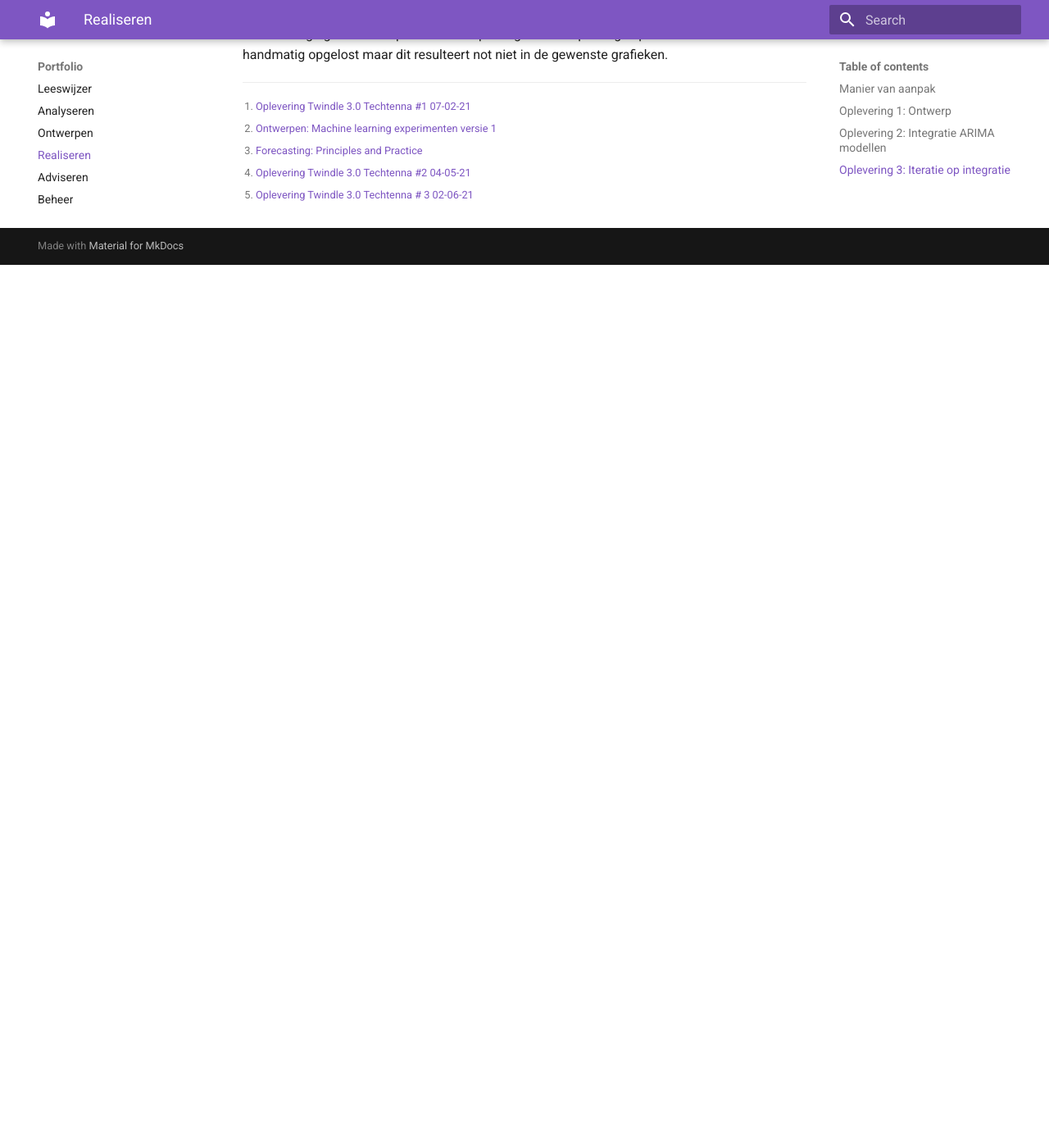
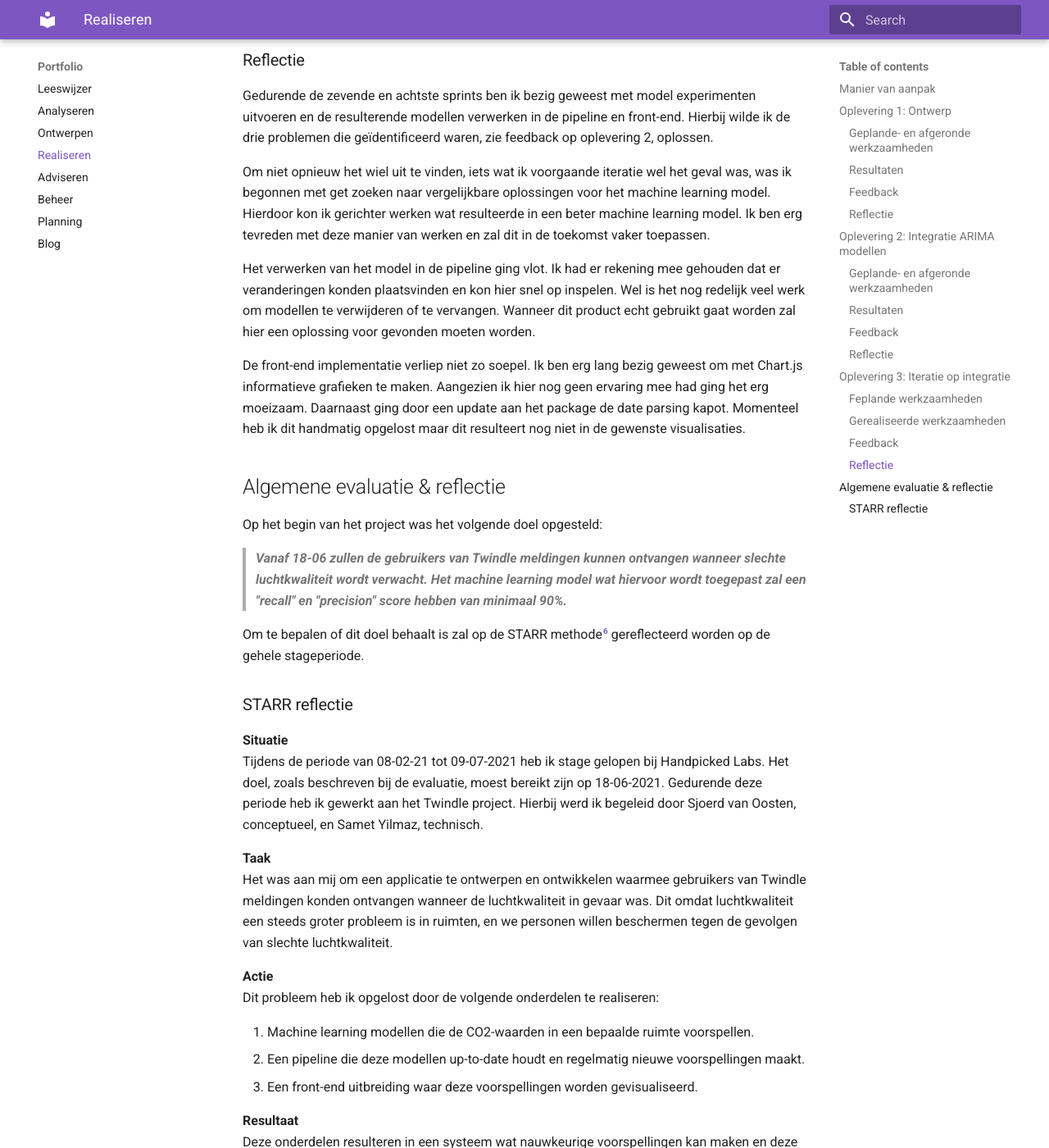
Before and after one commit to kpapijnenburg/portfolio, an MkDocs documentation site: the page built from docs/realiseren.md, in a window 1280 px wide and 1400 px high, scrolled down 6048 px. Shown: the whole window at 82% size. Built offline with MkDocs 1.6.1 and Material for MkDocs 9.7.7, drawn with Linux system fonts in a browser that asks for light colours; before the commit the page ends 6371 px from its top, so only the background shows below that; some of the changed text lies outside the part shown.

Commit message:
Added reflections

```diff
--- a/docs/realiseren.md
+++ b/docs/realiseren.md
@@ -8,7 +8,7 @@
 
 De eerste oplevering had vooral betrekking op het ontwerp van de applicatie en de machine learning modellen. Meer details over het ontwerp kunnen gevonden worden op de ["Ontwerpen"](ontwerpen.md) pagina.
 
-**Geplande- en afgeronde werkzaamheden** <br>
+### Geplande- en afgeronde werkzaamheden
 
 | Sprint # | Werkzaamheden             | Afgerond |
 | -------- | ------------------------- | -------- |
@@ -17,31 +17,31 @@
 | 4        | Model experimenten        | Ja       |
 | 4        | Ontwerp                   | Ja       |
 
-**Resultaten** <br>
+### Resultaten
 Tijdens het ontwerpen van de applicatie werd duidelijk dat de modellen redelijk lastig waren om te ontwikkelen. Het oorspronkelijke doel was om voor alle service lagen, luchtkwaliteit, energiebesparing en brandveiligheid, modellen te ontwikkelen. Dit doel bleek niet realistisch te zijn.
 
 Om te voorkomen dat de machine learning modellen falen in de productie omgeving was voorgesteld om het doel te beperken tot luchtkwaliteit. Hierdoor kon er meer focus gelegd worden op het ontwikkelen van een systeem wat periodiek de modellen update en evalueert. Wanneer dit goed werkt kan het uitgebreid worden naar de andere service lagen.
 
-**Feedback** <br>
+### Feedback
 Op het eind van de opleveringspresentatie[^1] werd het voorstel gedaan om het doel aan te passen. De reacties hierop waren positief. De stakeholders van Handpicked Labs & Techtenna vonden het allemaal een goed idee om klein te beginnen, een robuust systeem te bouwen en daarna uit te breiden.
 
-**Reflectie** <br>
+### Reflectie
 Het grootste gedeelte van deze sprints had ik besteed aan de experimenteren. Hierbij was het doel om voor vier verschillende meetwaarden een geschikt model te vinden. Om deze modellen te ontwikkelen waren verschillende technieken onderzocht[^2].
 
-Ik had wat moeite met geschikte modellen intwikkelen, de ARIMA modellen werkte uiteindelijk het beste maar zijn een techniek waar ik nog nooit mee gewerkt heb en zijn lastig om mee te werken. Na wat experimenten uit te voeren vond ik een erg goede bron voor dit type machine learning[^3]. In de toekomst zou het beter zijn als ik eerst dit soort bronnen zoek voordat ik begin met experimenteren.
+Ik had wat moeite met geschikte modellen ontwikkelen, de ARIMA modellen werkte uiteindelijk het beste maar het is een techniek waar ik nog nooit mee gewerkt had en het bleek lastig om mee te werken. Na wat experimenten uit te voeren vond ik een erg goede bron voor dit type machine learning[^3]. In de toekomst zou het beter zijn als ik eerst dit soort bronnen zoek voordat ik begin met experimenteren.
 
 ## Oplevering 2: Integratie ARIMA modellen
 
 Vorige oplevering waren het ontwerp en doelswijzigvoorstel goedgekeurd. Deze oplevering was een eerste versie van dit ontwerp geïmplementeerd.
 
-**Geplande- en afgeronde werkzaamheden** <br>
+### Geplande- en afgeronde werkzaamheden
 
 | Sprint # | Werkzaamheden          | Afgerond |
 | -------- | ---------------------- | -------- |
 | 5        | Pipeline implementatie | Ja       |
 | 6        | Front-end aanpassingen | Ja       |
 
-**Resultaten** <br>
+### Resultaten
 In de onderstaande afbeelding is te zien hoe de gewenste uitkomst van de implementatie gepland was. In de linker afbeelding is de start situatie te zien, dit is een visualisatie van de luchtvochtigheid van de afgelopen dag. In de gewenste situatie wordt deze visualisatie uitgebreid met de verwachte luchtvochtigheid voor de komende uren.
 
 ![Gewenste situatie](images/realisatie/gewenste-situatie.png)
@@ -65,27 +65,29 @@
 <center>![Front-end implementatie](images/realisatie/front-end.png)</center>
 <center><small>Afbeelding 3: Front-end implementatie</small></center>
 
-**Feedback** <br>
-Tijdens de presentatie[^4] van de oplevering werd de onderstaande afbeelding getoond. Hierin is te zien dat de voorspellingen altijd ~ 1 uur achter lijken te lopen. Om dit op te lossen is veel tijd besteed aan het controleren met welke data de modellen werden geüpdatet en voor welke tijdstippen de voorspellingen werden gemaakt. Uiteindelijk was, mede door feedback van Marco van Techtenna, de conclusie dat dit een eigenschap is van de modellen die zijn toegepast.
+### Feedback
+Tijdens de presentatie[^4] van de oplevering werd de onderstaande afbeelding getoond. Hierin is te zien dat de voorspellingen altijd ~ 1 uur achter lijken te lopen. Om dit op te lossen is veel tijd besteed aan het controleren met welke data de modellen werden geüpdatet en voor welke tijdstippen de voorspellingen werden gemaakt.
+
+Uiteindelijk was, mede door feedback van Marco van Techtenna, de conclusie gemaakt dat dit een eigenschap is van de modellen die zijn toegepast. Tijdens de tweede model experimenten is deze feedback meegenomen.
 
 ![Arima evaluatie](images/realisatie/arima-evaluatie.png)
 
-<center><small>Afbeelding 4: Arima evaluaties</small></center>
+<center><small>Afbeelding 4: ARIMA evaluaties</small></center>
 
-Andere feedback was dat de impact van de visualisatie niet sterk genoeg is om mensen aan te sporen de situatie te veranderen. Aangezien dit de kern van het probleem is opgelost is hiervoor een [tweede iteratie](ontwerpen.md#model-experimenten-versie-2) van de machine learning modellen gedaan.
+Andere feedback was dat de impact van de visualisatie niet sterk genoeg was om mensen aan te sporen de situatie te veranderen. Aangezien dit de kern van het probleem is moest hiervoor een [tweede iteratie](ontwerpen.md#model-experimenten-versie-2) van de machine learning modellen gedaan worden.
 
-**Reflectie** <br>
+### Reflectie
 Tijdens de 5e en 6e sprint was ik vooral bezig met het omzetten van de model experimenten naar een geautomatiseerde pipeline. Hierbij heb ik een API ontwikkelt en het front-end uitgebreid. Via deze API kan het front-end voorspellingen ophalen om te visualiseren.
 
-De voorspellingen die uiteindelijk gevisualiseerd waren maakte niet sde gewenste impact en waren niet accuraat genoeg. Hierdoor moest ik meer model experimenten uitvoeren.
+De voorspellingen die uiteindelijk gevisualiseerd waren maakte niet de gewenste impact en waren niet accuraat genoeg. Hierdoor moest ik meer model experimenten uitvoeren.
 
-Daarnaast gad ik voor het implementeren van de applicatie maar een sprint ingepland. Uiteindelijk had ik een complete sprint nodig om alleen de pipeline en API te ontwikkelen en een extra halve sprint om het front-end uit te breiden. Hierdoor verwachte ik in tijdsnood zou kunnen komen, dit viel uiteindelijk mee.
+Daarnaast had ik voor het implementeren van de applicatie maar een sprint ingepland. Uiteindelijk had ik een complete sprint nodig om alleen de pipeline en API te ontwikkelen en een extra halve sprint om het front-end uit te breiden. Hierdoor verwachte ik in tijdsnood zou kunnen komen, dit viel uiteindelijk mee.
 
 ## Oplevering 3: Iteratie op integratie
 
 Na aanleiding van de feedback op de tweede iteratie waren nieuwe [model experimenten](ontwerpen.md#model-experimenten-versie-2) uitgevoerd. Deze modellen zijn gebruikt om de pipeline en het front-end aan te passen.
 
-**Geplande werkzaamheden** <br>
+### Feplande werkzaamheden
 
 | Sprint # | Werkzaamheden          | Afgerond |
 | -------- | ---------------------- | -------- |
@@ -94,7 +96,7 @@
 | 8        | Front-end aanpassingen | Ja       |
 | 8        | Meldingen weergeven    | Nee      |
 
-**Gerealiseerde werkzaamheden** <br>
+### Gerealiseerde werkzaamheden
 Voordat begonnen was aan het implementeren van de nieuwe modellen in de pipeline en front-end was er een mock-up gemaakt, zie afbeelding 5, van de gewenste eind situatie.
 
 <center>
@@ -117,22 +119,53 @@
 </center>
 <center><small> Afbeelding 6: Mock-up realisatie </small></center>
 
-**Feedback** <br>
-Tijdens de presentatie[^5] waren de meningen erg positief. De stakeholders vonden dat de feedback die voorgaande oplevering gegeven was goed was verwerkt.
+### Feedback
+Tijdens de presentatie[^5] waren de meningen erg positief. De stakeholders vonden dat de feedback die voorgaande oplevering gegeven was goed verwerkt was.
 
-De manier waarop de voorspelling worden gevisualiseerd is op deze manier beter en spoort aan om de situatie aan te passen, indien nodig.
+De manier waarop de voorspelling worden gevisualiseerd is op deze manier beter en spoort aan om in te grijpen wanneer de situatie dreigt te verslechteren.
 
-**Reflectie** <br>
+### Reflectie
 Gedurende de zevende en achtste sprints ben ik bezig geweest met model experimenten uitvoeren en de resulterende modellen verwerken in de pipeline en front-end. Hierbij wilde ik de drie problemen die geïdentificeerd waren, zie feedback op oplevering 2, oplossen.
 
-Om niet opnieuw het wiel uit te vinden, iets wat ik voorgade iteratie wel het geval was, was ik begonnen met get zoeken naar vergelijkbare oplossingen voor het machine learning model. Hierdoor kon ik gerichter werken wat resulteerde in een beter machine learning model. Ik ben erg tevreden met deze manier van werken en zal dit in de toekomst vaker toepassen.
+Om niet opnieuw het wiel uit te vinden, iets wat ik voorgaande iteratie wel het geval was, was ik begonnen met get zoeken naar vergelijkbare oplossingen voor het machine learning model. Hierdoor kon ik gerichter werken wat resulteerde in een beter machine learning model. Ik ben erg tevreden met deze manier van werken en zal dit in de toekomst vaker toepassen.
 
 Het verwerken van het model in de pipeline ging vlot. Ik had er rekening mee gehouden dat er veranderingen konden plaatsvinden en kon hier snel op inspelen. Wel is het nog redelijk veel werk om modellen te verwijderen of te vervangen. Wanneer dit product echt gebruikt gaat worden zal hier een oplossing voor gevonden moeten worden.
 
-De front-end implementatie verliep niet zo soepel. Ik ben erg lang bezig geweest om met Chart.js mooie grafieken te maken. Aangezien ik hier nog geen ervaring mee had ging het erg moeizaam. Daarnaast ging door een update aan het package de date parsing kapot. Momenteel heb ik dit handmatig opgelost maar dit resulteert not niet in de gewenste grafieken.
+De front-end implementatie verliep niet zo soepel. Ik ben erg lang bezig geweest om met Chart.js informatieve grafieken te maken. Aangezien ik hier nog geen ervaring mee had ging het erg moeizaam. Daarnaast ging door een update aan het package de date parsing kapot. Momenteel heb ik dit handmatig opgelost maar dit resulteert nog niet in de gewenste visualisaties.
+
+## Algemene evaluatie & reflectie
+Op het begin van het project was het volgende doel opgesteld:
+
+> **_Vanaf 18-06 zullen de gebruikers van Twindle meldingen kunnen ontvangen wanneer slechte luchtkwaliteit wordt verwacht. Het machine learning model wat hiervoor wordt toegepast zal een "recall" en "precision" score hebben van minimaal 90%._**
+
+Om te bepalen of dit doel behaalt is zal op de STARR methode[^6] gereflecteerd worden op de gehele stageperiode.
+
+### STARR reflectie
+
+**Situatie** <br>
+Tijdens de periode van 08-02-21 tot 09-07-2021 heb ik stage gelopen bij Handpicked Labs. Het doel, zoals beschreven bij de evaluatie, moest bereikt zijn op 18-06-2021. Gedurende deze periode heb ik gewerkt aan het Twindle project. Hierbij werd ik begeleid door Sjoerd van Oosten, conceptueel, en Samet Yilmaz, technisch.
+
+**Taak** <br>
+Het was aan mij om een applicatie te ontwerpen en ontwikkelen waarmee gebruikers van Twindle meldingen konden ontvangen wanneer de luchtkwaliteit in gevaar was. Dit omdat luchtkwaliteit een steeds groter probleem is in ruimten, en we personen willen beschermen tegen de gevolgen van slechte luchtkwaliteit.
+
+**Actie** <br>
+Dit probleem heb ik opgelost door de volgende onderdelen te realiseren:
+
+1. Machine learning modellen die de CO2-waarden in een bepaalde ruimte voorspellen.
+2. Een pipeline die deze modellen up-to-date houdt en regelmatig nieuwe voorspellingen maakt.
+3. Een front-end uitbreiding waar deze voorspellingen worden gevisualiseerd.
+
+**Resultaat** <br>
+Deze onderdelen resulteren in een systeem wat nauwkeurige voorspellingen kan maken en deze op een manier visualiseert zodat personen aangespoort worden de situatie te verbeteren. Het andere gedeelte van het doel, het weergeven van meldingen, is wegens tijdgebrek en complicaties tijdens het ontwikkelen niet gerealiseerd.
+
+**Reflectie** <br>
+Ik vind dat door meerdere iteraties uit te voeren en de feedback te verwerken er een passende oplossing voor het probleem is gevonden. Wel is het zo dat ik het teleurstellend vind dat het meldingensysteem niet is geimplementeerd.
+
+Ik denk dat ik te snel aan het ontwikkelen van de machine learning modellen ben begonnen. Het zou waarschijnlijk beter zijn geweest als ik eerst een proof of concept zou hebben gemaakt waarin de visualisaties en meldingen getoond werden. Vanaf hier had ik dan sneller de juiste modellen kunnen maken.
 
 [^1]: [Oplevering Twindle 3.0 Techtenna #1 07-02-21](pdfs/oplevering_1.pdf)
 [^2]: [Ontwerpen: Machine learning experimenten versie 1](ontwerpen.md#model-experimenten-versie-1)
 [^3]: [Forecasting: Principles and Practice](https://otexts.com/fpp2/index.html)
 [^4]: [Oplevering Twindle 3.0 Techtenna #2 04-05-21](pdfs/oplevering_2.pdf)
 [^5]: [Oplevering Twindle 3.0 Techtenna # 3 02-06-21](pdfs/oplevering_3.pdf)
+[^6]: [Sribbr: Reflecteren met de STARR-methode](https://www.scribbr.nl/stage/starr-methode/)
```
Also changed, not shown: docs/index.md (+1 -1 lines), docs/ontwerpen.md (+20 -17 lines).
